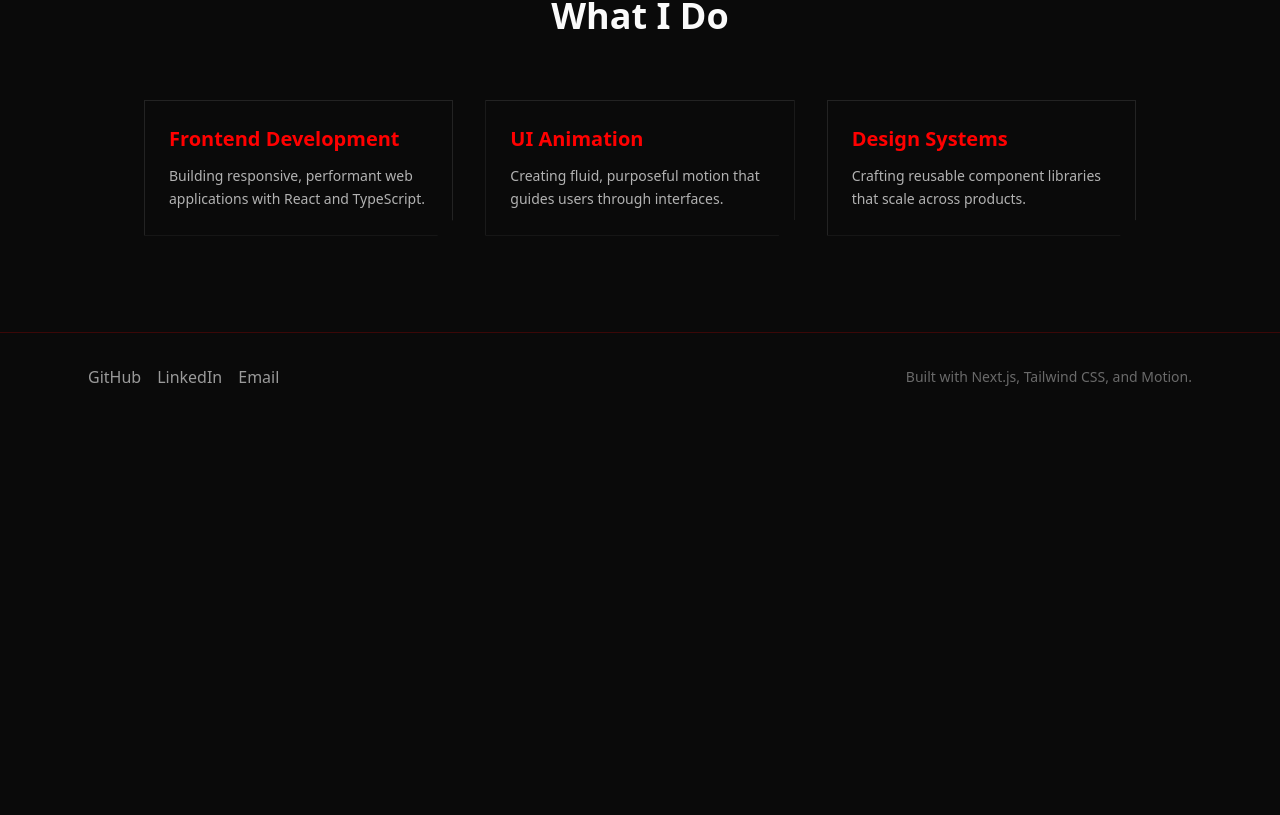
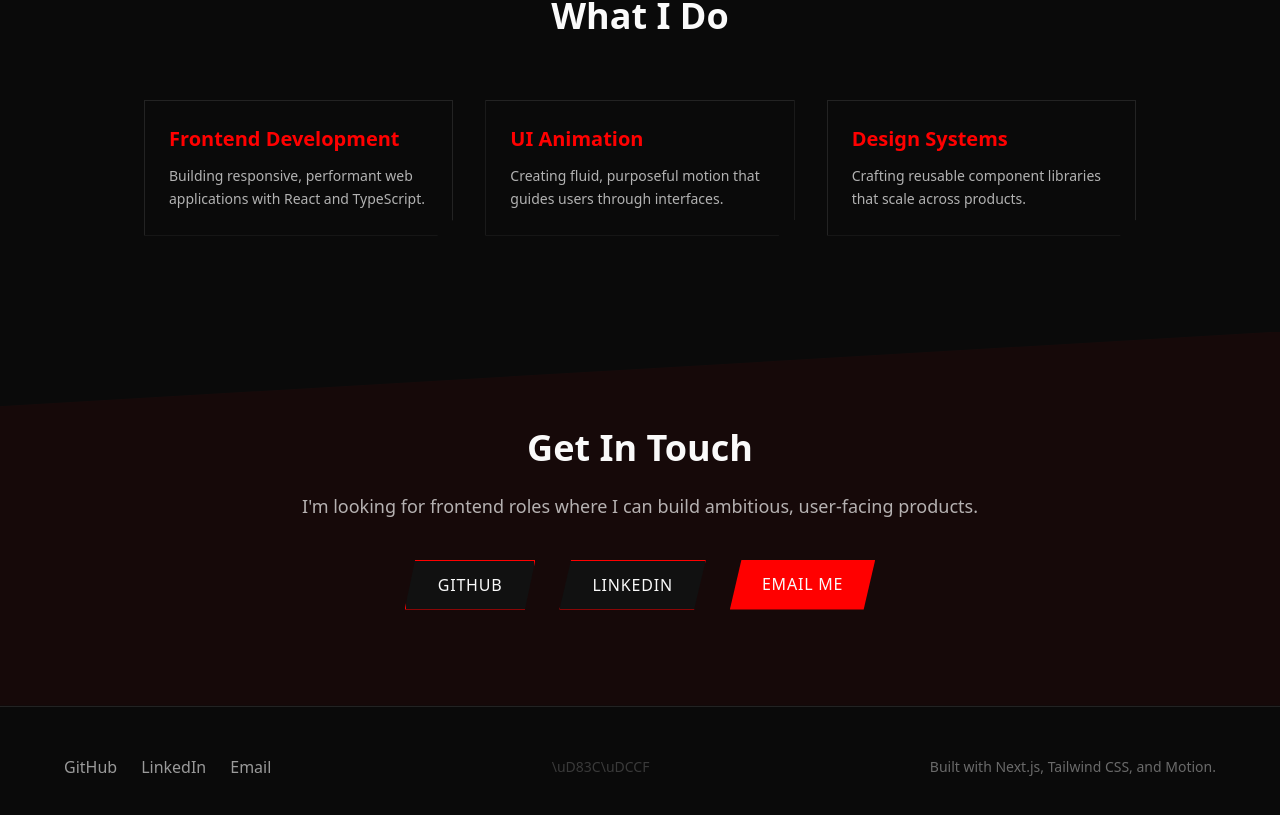
Before and after one commit to Swayamjimmy/persona-portfolio, a Next.js app: page / in a window 1280 px wide. Shown: the part 900-1715 px from the top of the page. Before the commit the page ends 1321 px from the top, so only its background shows below. Built offline with nearby package versions, Linux system fonts and the light colour scheme.

Commit message:
add contact in home, refine the footer

```diff
--- a/src/app/page.tsx
+++ b/src/app/page.tsx
@@ -111,6 +111,54 @@ export default function HomePage() {
           ))}
         </div>
       </section>
+            {/* Contact Section */}
+      <section className="py-24 px-6 relative">
+        {/* Angular background shape */}
+        <div
+          className="absolute inset-0 bg-persona-red/5"
+          style={{ clipPath: "polygon(0 20%, 100% 0, 100% 100%, 0 100%)" }}
+        />
+
+        <div className="max-w-4xl mx-auto text-center relative z-10">
+          <h2 className="font-heading text-4xl font-bold text-persona-white mb-6">
+            Get In Touch
+          </h2>
+
+          {/* CTA - tell hirers what you're looking for */}
+          <p className="text-persona-white/70 text-lg mb-10">
+            I&apos;m looking for frontend roles where I can build ambitious, user-facing products.
+          </p>
+
+          {/* Social link buttons with P5R angular styling */}
+          <div className="flex flex-wrap justify-center gap-6">
+            <a
+              href={siteConfig.links.github}
+              target="_blank"
+              rel="noopener noreferrer"
+              className="px-8 py-3 bg-persona-dark border border-persona-red text-persona-white font-heading uppercase tracking-wider hover:bg-persona-red transition-colors"
+              style={{ clipPath: "polygon(8% 0%, 100% 0%, 92% 100%, 0% 100%)" }}
+            >
+              GitHub
+            </a>
+            <a
+              href={siteConfig.links.linkedin}
+              target="_blank"
+              rel="noopener noreferrer"
+              className="px-8 py-3 bg-persona-dark border border-persona-red text-persona-white font-heading uppercase tracking-wider hover:bg-persona-red transition-colors"
+              style={{ clipPath: "polygon(8% 0%, 100% 0%, 92% 100%, 0% 100%)" }}
+            >
+              LinkedIn
+            </a>
+            <a
+              href={`mailto:${siteConfig.links.email}`}
+              className="px-8 py-3 bg-persona-red text-persona-white font-heading uppercase tracking-wider hover:bg-red-700 transition-colors"
+              style={{ clipPath: "polygon(8% 0%, 100% 0%, 92% 100%, 0% 100%)" }}
+            >
+              Email Me
+            </a>
+          </div>
+        </div>
+      </section>
     </div>
   )
 }
--- a/src/components/Footer.tsx
+++ b/src/components/Footer.tsx
@@ -1,12 +1,11 @@
-import Link from "next/link"
 import { siteConfig } from "@/data/site"
 
 export default function Footer() {
   return (
-    <footer className="border-t border-persona-red/20 bg-persona-black py-8">
-      <div className="max-w-6xl mx-auto px-6 flex flex-col md:flex-row items-center justify-between gap-4">
-        {/* Social links */}
-        <div className="flex items-center gap-4">
+    <footer className="py-12 px-6 border-t border-persona-white/10">
+      <div className="max-w-6xl mx-auto flex flex-col md:flex-row items-center justify-between gap-6">
+        {/* Social Links */}
+        <div className="flex gap-6">
           <a
             href={siteConfig.links.github}
             target="_blank"
@@ -30,7 +29,16 @@ export default function Footer() {
             Email
           </a>
         </div>
-        {/* Built with note */}
+
+        {/* Easter Egg Trigger - the Secret Mission will wire this up */}
+        <button
+          aria-label="Hidden easter egg"
+          className="text-persona-white/20 hover:text-persona-white/40 transition-colors text-sm cursor-default"
+        >
+          \uD83C\uDCCF
+        </button>
+
+        {/* Built With note */}
         <p className="text-persona-white/40 text-sm">
           Built with Next.js, Tailwind CSS, and Motion.
         </p>
```
Also changed, not shown: 1 other file (tests, documents, lock files or other folders).
